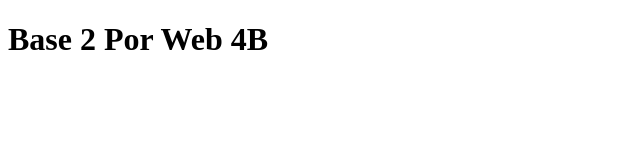
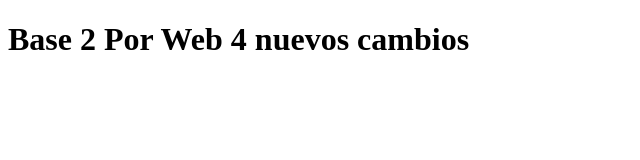
Before and after one commit to zulyramm/demoo, a plain HTML site: page index.html in a window 1280 px wide. Shown: the whole page, without its empty margins (0-640 px from the left). Drawn offline with Linux system fonts and the light colour scheme.

Commit message:
update index desde la web

```diff
--- a/index.html
+++ b/index.html
@@ -10,7 +10,7 @@
 </head>
 
 <body>
-  <h1 > Base 2 Por Web 4B </h1 >
+  <h1 > Base 2 Por Web 4  nuevos cambios</h1 >
     <a href="./1-tarjeta-de-perfil/index.html"</a>
 </body>
 
```
